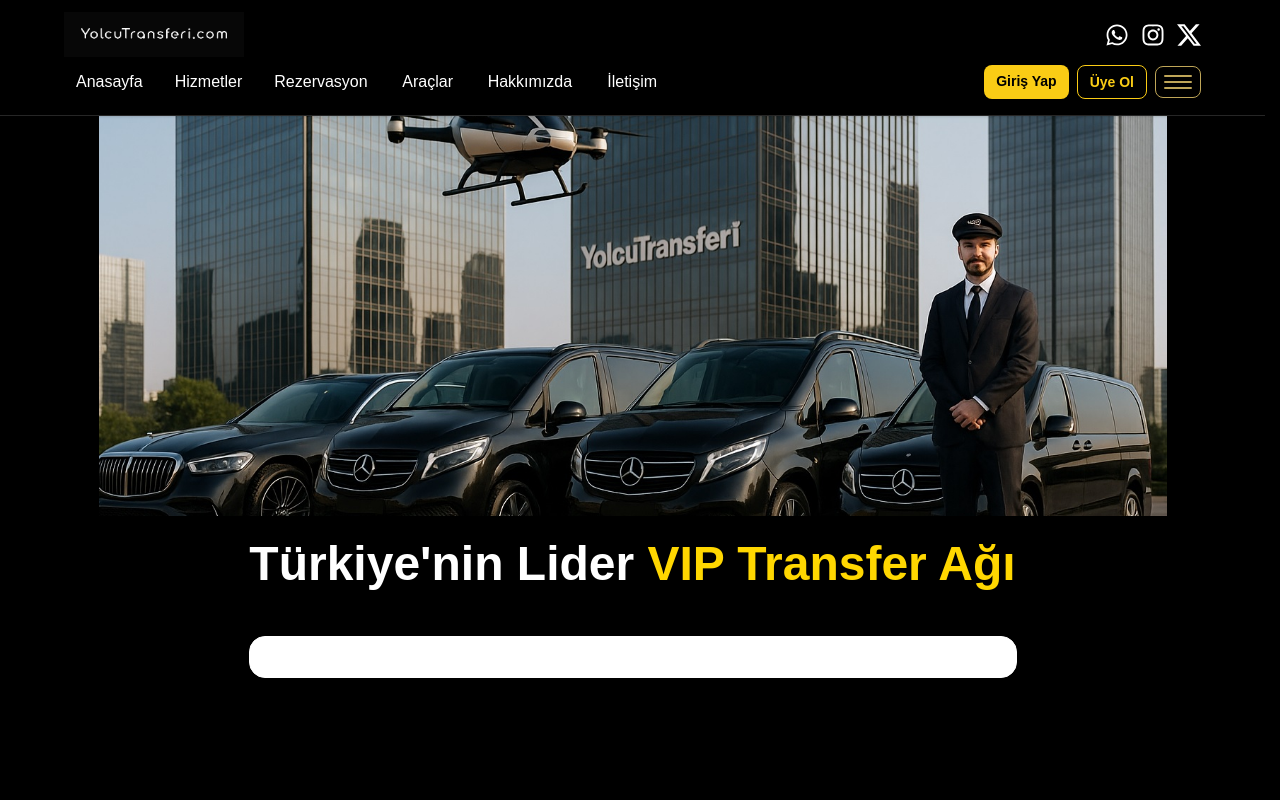
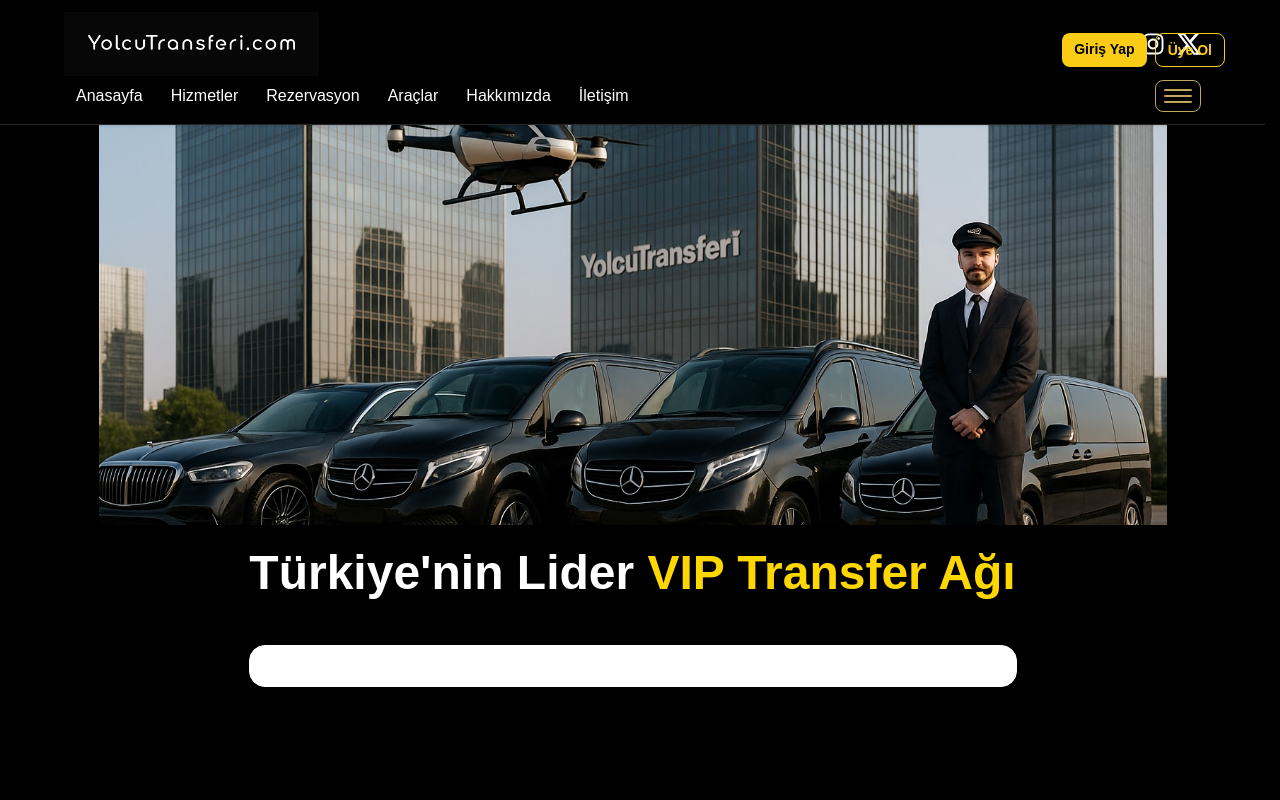
Before and after one commit to haliltayfur/yolcutransferi, a Next.js app: page / in a window 1280 px wide. Shown: the top 800 px of the page. Built offline with nearby package versions, Linux system fonts and the light colour scheme.

Commit message:
Update Header.jsx

```diff
--- a/components/Header.jsx
+++ b/components/Header.jsx
@@ -1,11 +1,11 @@
 "use client";
-import { useState } from "react";
+import { useState, useEffect } from "react";
 import Link from "next/link";
 import Image from "next/image";
 import { FaWhatsapp, FaInstagram } from "react-icons/fa";
 import { SiX } from "react-icons/si";
 
-// Desktop ana menü
+// Menü tanımları
 const desktopMenu = [
   { name: "Anasayfa", href: "/" },
   { name: "Hizmetler", href: "/hizmetler" },
@@ -14,8 +14,6 @@ const desktopMenu = [
   { name: "Hakkımızda", href: "/hakkimizda" },
   { name: "İletişim", href: "/iletisim" },
 ];
-
-// Desktop hamburger
 const desktopBurger = [
   { name: "Şoför Başvurusu", href: "/sofor-basvuru" },
   { name: "İş Birliği", href: "/is-birligi" },
@@ -24,15 +22,12 @@ const desktopBurger = [
   { name: "Kurumsal", href: "/kurumsal" },
 ];
 
-// Mobil ana menü
 const mobileMenu = [
   { name: "Anasayfa", href: "/" },
   { name: "Hizmetler", href: "/hizmetler" },
   { name: "Rezervasyon", href: "/rezervasyon" },
   { name: "İletişim", href: "/iletisim" },
 ];
-
-// Mobil hamburger
 const mobileBurger = [
   { name: "Şoför Başvurusu", href: "/sofor-basvuru" },
   { name: "Firma Başvurusu", href: "/firma-basvuru" },
@@ -48,33 +43,34 @@ export default function Header() {
   const [menuOpen, setMenuOpen] = useState(false);
   const [isDesktop, setIsDesktop] = useState(true);
 
-  // Basit responsive kontrolü
-  if (typeof window !== "undefined") {
-    window.onresize = () => setIsDesktop(window.innerWidth >= 768);
-  }
-
-  // İlk yüklemede de responsive kontrolü
-  if (typeof window !== "undefined" && isDesktop !== window.innerWidth >= 768) {
-    setIsDesktop(window.innerWidth >= 768);
-  }
+  // Media query ile daha stabil responsive çözüm
+  useEffect(() => {
+    const checkScreen = () => setIsDesktop(window.innerWidth >= 768);
+    checkScreen();
+    window.addEventListener("resize", checkScreen);
+    return () => window.removeEventListener("resize", checkScreen);
+  }, []);
 
   return (
     <header className="w-full bg-black/95 shadow z-40 relative">
-      <div className="flex items-center justify-between px-3 sm:px-6 md:px-16 pt-3 pb-1 w-full">
+      {/* Üst Satır: Logo ve Sosyaller */}
+      <div className={`flex items-center justify-between px-3 sm:px-6 md:px-16 pt-3 pb-1 w-full ${isDesktop ? "" : "mb-2"}`}>
         <Link href="/" className="flex items-center min-w-0">
           <Image
             src="/LOGO.png"
             alt="Logo"
-            width={220}
-            height={80}
+            width={isDesktop ? 255 : 180}
+            height={isDesktop ? 88 : 85}
             priority
             className="mr-2"
             style={{
-              width: "180px",
-              maxWidth: "60vw",
-              maxHeight: "70px",
+              width: isDesktop ? "255px" : "90vw", // Desktopta %15 büyük, mobilde devasa
+              maxWidth: isDesktop ? "255px" : "90vw",
+              minWidth: isDesktop ? "160px" : "150px",
+              maxHeight: isDesktop ? "88px" : "85px",
               height: "auto",
               objectFit: "contain",
+              marginTop: isDesktop ? 0 : 10,
             }}
           />
         </Link>
@@ -90,24 +86,37 @@ export default function Header() {
           </a>
         </div>
       </div>
-      <div className="flex items-center justify-between px-3 sm:px-6 md:px-16 pb-2 pt-1 w-full">
-        <nav className="flex-1 flex flex-wrap items-center gap-2 justify-start overflow-x-auto">
-          {(typeof window !== "undefined" && window.innerWidth >= 768
-            ? desktopMenu
-            : mobileMenu
-          ).map((item) => (
+
+      {/* Menü satırı - masaüstü veya mobil */}
+      <div className={`flex items-center justify-between px-3 sm:px-6 md:px-16 pb-1 w-full ${isDesktop ? "" : "flex-wrap"}`}>
+        {/* Menü: Yan yana (mobilde de yan yana) */}
+        <nav className="flex-1 flex flex-row items-center gap-1 justify-start overflow-x-auto">
+          {(isDesktop ? desktopMenu : mobileMenu).map((item) => (
             <Link
               key={item.href}
               href={item.href}
               className="text-gray-300 px-3 py-1 font-medium text-base hover:text-yellow-400 transition-colors rounded-lg whitespace-nowrap"
-              style={{ minWidth: 80, textAlign: "center" }}
+              style={{ minWidth: 60, textAlign: "center" }}
             >
               {item.name}
             </Link>
           ))}
         </nav>
-        {/* Sağda giriş ve üye ol butonları */}
-        <div className="flex gap-2 ml-2">
+        {/* Hamburger Menü */}
+        <button
+          className="flex flex-col gap-1 p-2 rounded-lg border border-[#bfa658] bg-black/70 ml-2"
+          onClick={() => setMenuOpen((val) => !val)}
+          aria-label="Menü"
+        >
+          <span className="block w-7 h-0.5 bg-[#bfa658] rounded"></span>
+          <span className="block w-7 h-0.5 bg-[#bfa658] rounded"></span>
+          <span className="block w-7 h-0.5 bg-[#bfa658] rounded"></span>
+        </button>
+      </div>
+
+      {/* Mobilde Giriş Yap & Üye Ol - alt satır sağa yaslı */}
+      {!isDesktop && (
+        <div className="flex w-full justify-end px-3 mb-2 gap-2">
           <Link
             href="/login"
             className="text-black font-semibold px-3 py-1.5 rounded-lg bg-yellow-400 hover:bg-yellow-500 transition-colors duration-200 shadow-sm text-sm"
@@ -121,25 +130,31 @@ export default function Header() {
             Üye Ol
           </Link>
         </div>
-        {/* Hamburger Menü */}
-        <button
-          className="flex flex-col gap-1 p-2 rounded-lg border border-[#bfa658] bg-black/70 ml-2"
-          onClick={() => setMenuOpen((val) => !val)}
-          aria-label="Menü"
-        >
-          <span className="block w-7 h-0.5 bg-[#bfa658] rounded"></span>
-          <span className="block w-7 h-0.5 bg-[#bfa658] rounded"></span>
-          <span className="block w-7 h-0.5 bg-[#bfa658] rounded"></span>
-        </button>
-      </div>
-      {/* Hamburger açılır menü: içerik farklı! */}
+      )}
+
+      {/* Masaüstü sağda giriş & üye ol */}
+      {isDesktop && (
+        <div className="absolute right-10 top-[33px] flex gap-2">
+          <Link
+            href="/login"
+            className="text-black font-semibold px-3 py-1.5 rounded-lg bg-yellow-400 hover:bg-yellow-500 transition-colors duration-200 shadow-sm text-sm"
+          >
+            Giriş Yap
+          </Link>
+          <Link
+            href="/register"
+            className="text-yellow-400 border border-yellow-400 font-semibold px-3 py-1.5 rounded-lg hover:bg-yellow-400 hover:text-black transition-colors duration-200 shadow-sm text-sm"
+          >
+            Üye Ol
+          </Link>
+        </div>
+      )}
+
+      {/* Hamburger açılır menü */}
       {menuOpen && (
         <nav className="absolute top-full left-0 w-full bg-black/95 px-6 py-5 z-50 shadow-xl animate-fade-in">
           <div className="flex flex-col gap-2 text-lg font-semibold">
-            {(typeof window !== "undefined" && window.innerWidth >= 768
-              ? desktopBurger
-              : mobileBurger
-            ).map((item) => (
+            {(isDesktop ? desktopBurger : mobileBurger).map((item) => (
               <Link
                 key={item.href}
                 href={item.href}
@@ -152,12 +167,13 @@ export default function Header() {
           </div>
         </nav>
       )}
+
       <div className="w-full mt-2" style={{ borderBottom: "0.3px solid rgba(255,255,255,0.15)" }}></div>
       <style jsx>{`
         .animate-fade-in { animation: fadeIn .4s; }
         @keyframes fadeIn { from { opacity: 0; transform: translateY(-8px);} to { opacity: 1; transform: translateY(0);} }
         @media (max-width: 600px) {
-          img[alt="Logo"] { width: 120px !important; max-height: 54px !important; }
+          img[alt="Logo"] { width: 90vw !important; min-width: 140px !important; max-height: 75px !important; }
         }
       `}</style>
     </header>
```
